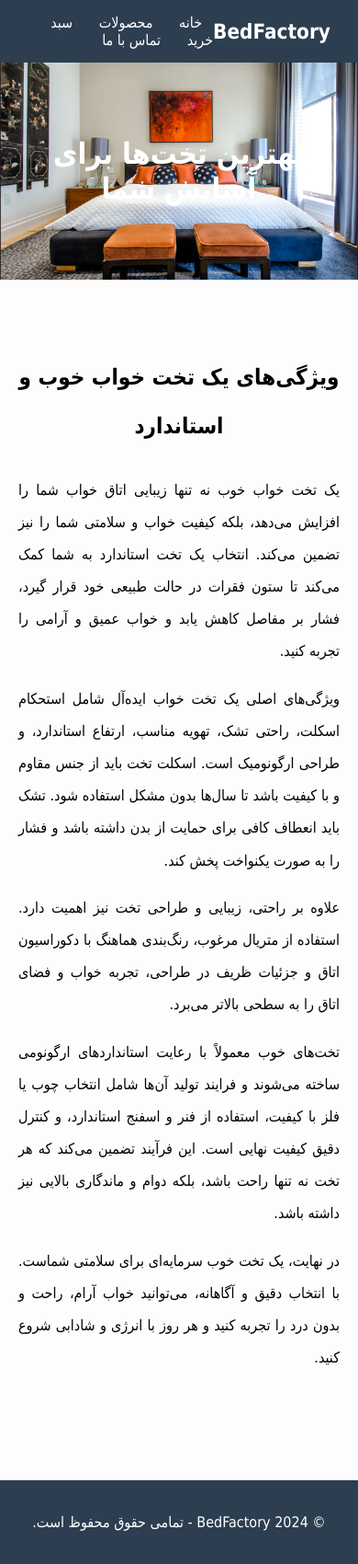
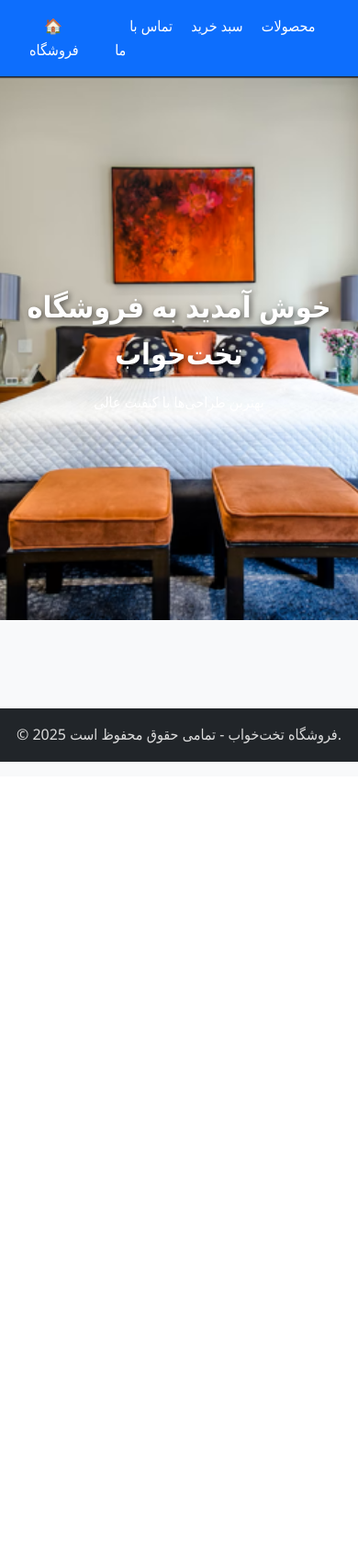
Before and after one commit to navidwolf/bed-factory-website, a Flask app: page / in a window 390 px wide. Shown: the whole page at 92% size. After the commit the page ends 828 px from the top, so only its background shows below. Run offline with Flask 3, Linux system fonts and the light colour scheme.

Commit message:
final site

```diff
--- a/app.py
+++ b/app.py
@@ -1,70 +1,211 @@
-from flask import Flask, render_template, redirect, url_for, session
+from flask import Flask, render_template, request, redirect, url_for, session, flash
+from flask_sqlalchemy import SQLAlchemy
+from flask_login import LoginManager, UserMixin, login_user, logout_user, login_required, current_user
+from werkzeug.security import generate_password_hash, check_password_hash
+import os
 
 app = Flask(__name__)
-app.secret_key = "supersecretkey"
+app.secret_key = "your_secret_key"
 
-# لیست محصولات (8 محصول)
-products = [
-    {"id": 1, "name": "تخت یک نفره", "price": 1500000, "image": "product1.webp", "tag": "جدید", "rating": 4.5},
-    {"id": 2, "name": "تخت دو نفره", "price": 2500000, "image": "product2.webp", "tag": "تخفیف", "rating": 4.0},
-    {"id": 3, "name": "تخت کودک", "price": 1200000, "image": "product3.webp", "tag": "جدید", "rating": 5.0},
-    {"id": 4, "name": "تخت مهمان", "price": 1800000, "image": "product4.webp", "tag": "", "rating": 3.5},
-    {"id": 5, "name": "تخت دو طبقه", "price": 3000000, "image": "product5.webp", "tag": "جدید", "rating": 4.0},
-    {"id": 6, "name": "تخت سلطنتی", "price": 4500000, "image": "product6.webp", "tag": "تخفیف", "rating": 5.0},
-    {"id": 7, "name": "تخت اسپرت", "price": 2200000, "image": "product7.webp", "tag": "", "rating": 4.5},
-    {"id": 8, "name": "تخت راحتی", "price": 2000000, "image": "product8.webp", "tag": "جدید", "rating": 4.0}
-]
+# دیتابیس
+BASE_DIR = os.path.abspath(os.path.dirname(__file__))
+app.config['SQLALCHEMY_DATABASE_URI'] = 'sqlite:///' + os.path.join(BASE_DIR, 'store.db')
+app.config['SQLALCHEMY_TRACK_MODIFICATIONS'] = False
+db = SQLAlchemy(app)
 
-# صفحه اصلی
+# Flask-Login
+login_manager = LoginManager()
+login_manager.login_view = "login"
+login_manager.init_app(app)
+
+# مدل‌ها
+class Product(db.Model):
+    id = db.Column(db.Integer, primary_key=True)
+    name = db.Column(db.String(100), nullable=False)
+    description = db.Column(db.String(250))
+    price = db.Column(db.Float, nullable=False)
+    image = db.Column(db.String(100), nullable=False)
+
+class User(UserMixin, db.Model):
+    id = db.Column(db.Integer, primary_key=True)
+    username = db.Column(db.String(50), unique=True, nullable=False)
+    password_hash = db.Column(db.String(128), nullable=False)
+
+    def set_password(self, password):
+        self.password_hash = generate_password_hash(password)
+    def check_password(self, password):
+        return check_password_hash(self.password_hash, password)
+
+@login_manager.user_loader
+def load_user(user_id):
+    return User.query.get(int(user_id))
+
+# 🛒 سبد خرید
+def get_cart():
+    return session.get('cart', {})
+
+def save_cart(cart):
+    session['cart'] = cart
+    session.modified = True
+
+# صفحات اصلی
 @app.route('/')
 def index():
-    return render_template("index.html")
+    products = Product.query.limit(4).all()
+    return render_template('index.html', products=products)
 
-# صفحه محصولات
 @app.route('/products')
-def products_page():
-    return render_template("products.html", products=products)
+def products():
+    products = Product.query.all()
+    return render_template('products.html', products=products)
 
-# صفحه جزئیات محصول
 @app.route('/product/<int:product_id>')
 def product_detail(product_id):
-    product = next((p for p in products if p['id'] == product_id), None)
-    return render_template("product_detail.html", product=product)
+    product = Product.query.get_or_404(product_id)
+    return render_template('product_detail.html', product=product)
 
-# صفحه سبد خرید
 @app.route('/cart')
+@login_required
 def cart():
-    cart_items = session.get('cart', [])
-    total = sum(item['price'] for item in cart_items)
-    return render_template("cart.html", cart_items=cart_items, total=total)
+    cart = get_cart()
+    product_ids = list(cart.keys())
+    products = Product.query.filter(Product.id.in_(product_ids)).all() if product_ids else []
+    return render_template('cart.html', cart=cart, products=products)
 
-# افزودن محصول به سبد خرید
-@app.route('/add-to-cart/<int:product_id>')
+@app.route('/add_to_cart/<int:product_id>')
+@login_required
 def add_to_cart(product_id):
-    product = next((p for p in products if p['id'] == product_id), None)
-    if product:
-        cart_items = session.get('cart', [])
-        cart_items.append(product)
-        session['cart'] = cart_items
+    cart = get_cart()
+    cart[str(product_id)] = cart.get(str(product_id), 0) + 1
+    save_cart(cart)
+    flash("محصول به سبد اضافه شد.", "success")
+    return redirect(request.referrer or url_for('products'))
+
+@app.route('/remove_from_cart/<int:product_id>')
+@login_required
+def remove_from_cart(product_id):
+    cart = get_cart()
+    if str(product_id) in cart:
+        del cart[str(product_id)]
+        save_cart(cart)
+    flash("محصول از سبد حذف شد.", "warning")
     return redirect(url_for('cart'))
 
-# خالی کردن سبد خرید
-@app.route('/clear-cart')
-def clear_cart():
-    session['cart'] = []
-    return redirect(url_for('cart'))
+@app.route('/checkout')
+@login_required
+def checkout():
+    return render_template('checkout.html')
 
-# صفحه پرداخت
-@app.route('/checkout')
-def checkout():
-    cart_items = session.get('cart', [])
-    total = sum(item['price'] for item in cart_items)
-    return render_template("checkout.html", cart_items=cart_items, total=total)
+# فرم تماس
+@app.route('/contact', methods=['GET', 'POST'])
+def contact():
+    if request.method == 'POST':
+        name = request.form['name']
+        message = request.form['message']
+        flash("پیام شما با موفقیت ارسال شد!", "success")
+        return render_template('contact.html', success=True)
+    return render_template('contact.html')
 
-# صفحه تماس با ما
-@app.route('/contact')
-def contact():
-    return render_template("contact.html")
+# ثبت‌نام و ورود
+@app.route('/register', methods=['GET', 'POST'])
+def register():
+    if request.method == 'POST':
+        username = request.form['username']
+        password = request.form['password']
+        if User.query.filter_by(username=username).first():
+            flash("نام کاربری موجود است.", "danger")
+            return redirect(url_for('register'))
+        user = User(username=username)
+        user.set_password(password)
+        db.session.add(user)
+        db.session.commit()
+        flash("ثبت‌نام با موفقیت انجام شد. لطفاً وارد شوید.", "success")
+        return redirect(url_for('login'))
+    return render_template('register.html')
 
-if __name__ == "__main__":
+@app.route('/login', methods=['GET', 'POST'])
+def login():
+    if request.method == 'POST':
+        username = request.form['username']
+        password = request.form['password']
+        user = User.query.filter_by(username=username).first()
+        if user and user.check_password(password):
+            login_user(user)
+            flash("ورود موفق!", "success")
+            return redirect(url_for('index'))
+        flash("نام کاربری یا رمز اشتباه است.", "danger")
+    return render_template('login.html')
+
+@app.route('/logout')
+@login_required
+def logout():
+    logout_user()
+    flash("خروج انجام شد.", "info")
+    return redirect(url_for('index'))
+
+# پنل مدیریت محصولات
+@app.route('/admin')
+@login_required
+def admin():
+    products = Product.query.all()
+    return render_template('admin.html', products=products)
+
+@app.route('/admin/add', methods=['GET', 'POST'])
+@login_required
+def add_product():
+    if request.method == 'POST':
+        name = request.form['name']
+        description = request.form['description']
+        price = float(request.form['price'])
+        image = request.form['image']
+        product = Product(name=name, description=description, price=price, image=image)
+        db.session.add(product)
+        db.session.commit()
+        flash("محصول با موفقیت اضافه شد!", "success")
+        return redirect(url_for('admin'))
+    return render_template('product_form.html', action="افزودن")
+
+@app.route('/admin/edit/<int:product_id>', methods=['GET', 'POST'])
+@login_required
+def edit_product(product_id):
+    product = Product.query.get_or_404(product_id)
+    if request.method == 'POST':
+        product.name = request.form['name']
+        product.description = request.form['description']
+        product.price = float(request.form['price'])
+        product.image = request.form['image']
+        db.session.commit()
+        flash("محصول با موفقیت ویرایش شد!", "success")
+        return redirect(url_for('admin'))
+    return render_template('product_form.html', product=product, action="ویرایش")
+
+@app.route('/admin/delete/<int:product_id>')
+@login_required
+def delete_product(product_id):
+    product = Product.query.get_or_404(product_id)
+    db.session.delete(product)
+    db.session.commit()
+    flash("محصول حذف شد!", "warning")
+    return redirect(url_for('admin'))
+
+# دیتابیس و محصولات اولیه
+@app.cli.command("init-db")
+def init_db():
+    db.drop_all()
+    db.create_all()
+    products = [
+        Product(name="تخت خواب ۱", description="تخت مدرن با کیفیت بالا", price=5_000_000, image="product1.webp"),
+        Product(name="تخت خواب ۲", description="طراحی کلاسیک و زیبا", price=6_200_000, image="product2.webp"),
+        Product(name="تخت خواب ۳", description="مناسب اتاق‌های کوچک", price=4_800_000, image="product3.webp"),
+        Product(name="تخت خواب ۴", description="چوبی و مقاوم", price=7_500_000, image="product4.webp"),
+        Product(name="تخت خواب ۵", description="دو نفره با طراحی خاص", price=8_000_000, image="product5.webp"),
+        Product(name="تخت خواب ۶", description="مدرن و راحت", price=5_500_000, image="product6.webp"),
+        Product(name="تخت خواب ۷", description="ساده و شیک", price=4_200_000, image="product7.webp"),
+        Product(name="تخت خواب ۸", description="لوکس و لاکچری", price=9_300_000, image="product8.webp"),
+    ]
+    db.session.add_all(products)
+    db.session.commit()
+    print("✅ دیتابیس ساخته شد و ۸ محصول اضافه شد.")
+
+if __name__ == '__main__':
     app.run(debug=True)
--- a/static/css/style.css
+++ b/static/css/style.css
@@ -1,106 +1,213 @@
-body {
-    font-family: "Vazirmatn", Tahoma, sans-serif;
+/* Reset ساده */
+* {
   margin: 0;
   padding: 0;
-    direction: rtl;
-    background: #fdfdfd;
+  box-sizing: border-box;
 }
 
-/* Navbar */
-.navbar {
+/* فونت و رنگ اصلی */
+body {
+  font-family: 'Segoe UI', Tahoma, Geneva, Verdana, sans-serif;
+  color: #222;
+  background-color: #f8f9fa;
+  line-height: 1.6;
+}
+
+/* هدر */
+header {
+  background: #0d6efd;
+  color: #fff;
+  padding: 1rem 2rem;
+  position: sticky;
+  top: 0;
+  z-index: 100;
+}
+
+header nav {
   display: flex;
   justify-content: space-between;
   align-items: center;
-    background: #2c3e50;
-    padding: 15px 30px;
+}
+
+header nav a {
+  color: #fff;
+  text-decoration: none;
+  margin-left: 1rem;
+  transition: color 0.3s;
+}
+
+header nav a:hover {
+  color: #ffc107;
+}
+
+/* Hero Section */
+.hero {
+  background: url("../images/hero.webp") center/cover no-repeat;
+  min-height: 70vh;
+  display: flex;
+  align-items: center;
+  justify-content: center;
+  text-align: center;
   color: white;
 }
-.navbar .logo a {
-    color: white;
-    font-size: 1.4rem;
-    font-weight: bold;
-    text-decoration: none;
-}
-.navbar .menu a {
-    color: white;
-    margin: 0 12px;
-    text-decoration: none;
-    font-weight: 500;
-}
-.navbar .menu a:hover {
-    color: #f39c12;
+
+.hero h1 {
+  font-size: 3rem;
+  text-shadow: 2px 2px 6px rgba(0,0,0,0.6);
 }
 
-/* Hero */
-.hero {
-    background: url("../images/hero.webp") center/cover no-repeat;
-    color: white;
-    padding: 80px 20px;
-    text-align: center;
-    font-size: 2rem;
-    font-weight: bold;
+.hero p {
+  margin-top: 1rem;
+  font-size: 1.25rem;
 }
 
-/* Product Grid */
-.product-grid {
+/* Products grid */
+.products {
   display: grid;
-    grid-template-columns: repeat(4, 1fr);
-    gap: 25px;
-    padding: 40px;
+  grid-template-columns: repeat(auto-fit, minmax(250px, 1fr));
+  gap: 1.5rem;
+  padding: 2rem;
 }
+
 .product-card {
-    background: white;
-    padding: 15px;
+  background: #fff;
   border-radius: 12px;
-    box-shadow: 0 2px 6px rgba(0,0,0,0.1);
-    text-align: center;
-    position: relative;
+  overflow: hidden;
+  box-shadow: 0 4px 12px rgba(0,0,0,0.1);
+  transition: transform 0.3s;
 }
+
+.product-card:hover {
+  transform: translateY(-5px);
+}
+
 .product-card img {
   width: 100%;
   height: 200px;
   object-fit: cover;
-    border-radius: 10px;
 }
+
 .product-card h3 {
-    margin: 10px 0;
+  margin: 1rem;
   font-size: 1.2rem;
 }
-.product-card .price {
-    font-weight: bold;
-    margin-bottom: 10px;
+
+.product-card p {
+  margin: 0 1rem 1rem;
+  color: #666;
 }
-.product-card .tag {
-    position: absolute;
-    top: 12px;
-    left: 12px;
-    background: #e67e22;
+
+/* دکمه‌ها */
+.btn {
+  display: inline-block;
+  background: #0d6efd;
   color: #fff;
-    padding: 4px 10px;
-    border-radius: 6px;
-    font-size: 0.8rem;
-}
-.product-card .rating {
-    color: #f39c12;
-    margin-bottom: 8px;
-}
-.product-card .btn {
-    display: inline-block;
-    padding: 8px 16px;
-    background: #2c3e50;
-    color: white;
+  padding: 0.6rem 1.2rem;
+  margin: 1rem 0.5rem;
   border-radius: 8px;
   text-decoration: none;
+  transition: background 0.3s;
 }
-.product-card .btn:hover {
-    background: #34495e;
+
+.btn:hover {
+  background: #0b5ed7;
+}
+
+.btn-danger {
+  background: #dc3545;
+}
+
+.btn-danger:hover {
+  background: #b02a37;
 }
 
 /* Footer */
 footer {
-    background: #2c3e50;
-    color: white;
+  background: #212529;
+  color: #ddd;
   text-align: center;
-    padding: 20px;
-    margin-top: 40px;
+  padding: 1rem;
+  margin-top: 2rem;
 }
+
+/* فرم‌ها */
+.form-container {
+    max-width: 400px;
+    margin: 2rem auto;
+    background: #fff;
+    padding: 2rem;
+    border-radius: 12px;
+    box-shadow: 0 4px 12px rgba(0,0,0,0.1);
+}
+
+.form-container h2 {
+    text-align: center;
+    margin-bottom: 1.5rem;
+}
+
+.form-container input {
+    width: 100%;
+    padding: 0.8rem;
+    margin-bottom: 1rem;
+    border: 1px solid #ccc;
+    border-radius: 8px;
+}
+
+.form-container button {
+    width: 100%;
+    padding: 0.8rem;
+    background: #0d6efd;
+    color: #fff;
+    border: none;
+    border-radius: 8px;
+    cursor: pointer;
+}
+
+.form-container button:hover {
+    background: #0b5ed7;
+}
+
+.form-container p {
+    text-align: center;
+    margin-top: 1rem;
+}
+
+/* پنل مدیریت */
+.admin-container {
+    max-width: 1000px;
+    margin: 2rem auto;
+    padding: 1rem;
+    background: #fff;
+    border-radius: 12px;
+    box-shadow: 0 4px 12px rgba(0,0,0,0.1);
+}
+
+.admin-container table {
+    width: 100%;
+    border-collapse: collapse;
+    margin-top: 1rem;
+}
+
+.admin-container table th, .admin-container table td {
+    padding: 0.8rem;
+    border: 1px solid #ddd;
+    text-align: center;
+}
+
+.admin-container table th {
+    background: #0d6efd;
+    color: #fff;
+}
+
+/* ریسپانسیو */
+@media (max-width: 768px) {
+  .hero h1 {
+    font-size: 2rem;
+  }
+  .hero p {
+    font-size: 1rem;
+  }
+  .products {
+    grid-template-columns: 1fr;
+  }
+}
--- a/templates/base.html
+++ b/templates/base.html
@@ -2,27 +2,30 @@
 <html lang="fa">
 <head>
     <meta charset="UTF-8">
-    <title>{% block title %}{% endblock %} - BedFactory</title>
+    <meta name="viewport" content="width=device-width, initial-scale=1.0">
+    <title>{% block title %}فروشگاه تخت‌خواب{% endblock %}</title>
     <link rel="stylesheet" href="{{ url_for('static', filename='css/style.css') }}">
 </head>
 <body>
-
-<!-- Navbar -->
-<div class="navbar">
-    <div class="logo"><a href="{{ url_for('index') }}">BedFactory</a></div>
+    <header>
+        <nav>
+            <div class="logo">
+                <a href="{{ url_for('index') }}">🏠 فروشگاه</a>
+            </div>
             <div class="menu">
-        <a href="{{ url_for('index') }}">خانه</a>
-        <a href="{{ url_for('products_page') }}">محصولات</a>
+                <a href="{{ url_for('products') }}">محصولات</a>
                 <a href="{{ url_for('cart') }}">سبد خرید</a>
                 <a href="{{ url_for('contact') }}">تماس با ما</a>
             </div>
-</div>
+        </nav>
+    </header>
 
+    <main>
         {% block content %}{% endblock %}
+    </main>
 
     <footer>
-    <p>© 2024 BedFactory - تمامی حقوق محفوظ است.</p>
+        <p>© 2025 فروشگاه تخت‌خواب - تمامی حقوق محفوظ است.</p>
     </footer>
-
 </body>
 </html>
--- a/templates/index.html
+++ b/templates/index.html
@@ -2,21 +2,21 @@
 {% block title %}خانه{% endblock %}
 
 {% block content %}
-<div class="hero">
-    بهترین تخت‌ها برای آسایش شما
-</div>
+<section class="hero">
+    <div>
+        <h1>خوش آمدید به فروشگاه تخت‌خواب</h1>
+        <p>بهترین طراحی‌ها با کیفیت عالی</p>
+    </div>
+</section>
 
-<div class="intro-section" style="padding:60px 20px;max-width:900px;margin:auto;text-align:justify;line-height:2.2;">
-    <h2 style="text-align:center;margin-bottom:25px;">ویژگی‌های یک تخت خواب خوب و استاندارد</h2>
-
-    <p>یک تخت خواب خوب نه تنها زیبایی اتاق خواب شما را افزایش می‌دهد، بلکه کیفیت خواب و سلامتی شما را نیز تضمین می‌کند. انتخاب یک تخت استاندارد به شما کمک می‌کند تا ستون فقرات در حالت طبیعی خود قرار گیرد، فشار بر مفاصل کاهش یابد و خواب عمیق و آرامی را تجربه کنید.</p>
-
-    <p>ویژگی‌های اصلی یک تخت خواب ایده‌آل شامل استحکام اسکلت، راحتی تشک، تهویه مناسب، ارتفاع استاندارد، و طراحی ارگونومیک است. اسکلت تخت باید از جنس مقاوم و با کیفیت باشد تا سال‌ها بدون مشکل استفاده شود. تشک باید انعطاف کافی برای حمایت از بدن داشته باشد و فشار را به صورت یکنواخت پخش کند.</p>
-
-    <p>علاوه بر راحتی، زیبایی و طراحی تخت نیز اهمیت دارد. استفاده از متریال مرغوب، رنگ‌بندی هماهنگ با دکوراسیون اتاق و جزئیات ظریف در طراحی، تجربه خواب و فضای اتاق را به سطحی بالاتر می‌برد.</p>
-
-    <p>تخت‌های خوب معمولاً با رعایت استانداردهای ارگونومی ساخته می‌شوند و فرایند تولید آن‌ها شامل انتخاب چوب یا فلز با کیفیت، استفاده از فنر و اسفنج استاندارد، و کنترل دقیق کیفیت نهایی است. این فرآیند تضمین می‌کند که هر تخت نه تنها راحت باشد، بلکه دوام و ماندگاری بالایی نیز داشته باشد.</p>
-
-    <p>در نهایت، یک تخت خوب سرمایه‌ای برای سلامتی شماست. با انتخاب دقیق و آگاهانه، می‌توانید خواب آرام، راحت و بدون درد را تجربه کنید و هر روز با انرژی و شادابی شروع کنید.</p>
-</div>
+<section class="products">
+    {% for product in products %}
+    <div class="product-card">
+        <img src="{{ url_for('static', filename='images/' ~ product.image) }}" alt="{{ product.name }}">
+        <h3>{{ product.name }}</h3>
+        <p>{{ "{:,.0f}".format(product.price) }} تومان</p>
+        <a href="{{ url_for('product_detail', product_id=product.id) }}" class="btn">مشاهده</a>
+    </div>
+    {% endfor %}
+</section>
 {% endblock %}
```
Also changed, not shown: templates/Register.html (added, +14 -0 lines), templates/admin.html (added, +32 -0 lines), templates/login.html (added, +14 -0 lines), templates/product_form.html (added, +19 -0 lines), templates/products.html (+5 -8 lines). Lines whose indentation alone changed are shown as unchanged.
